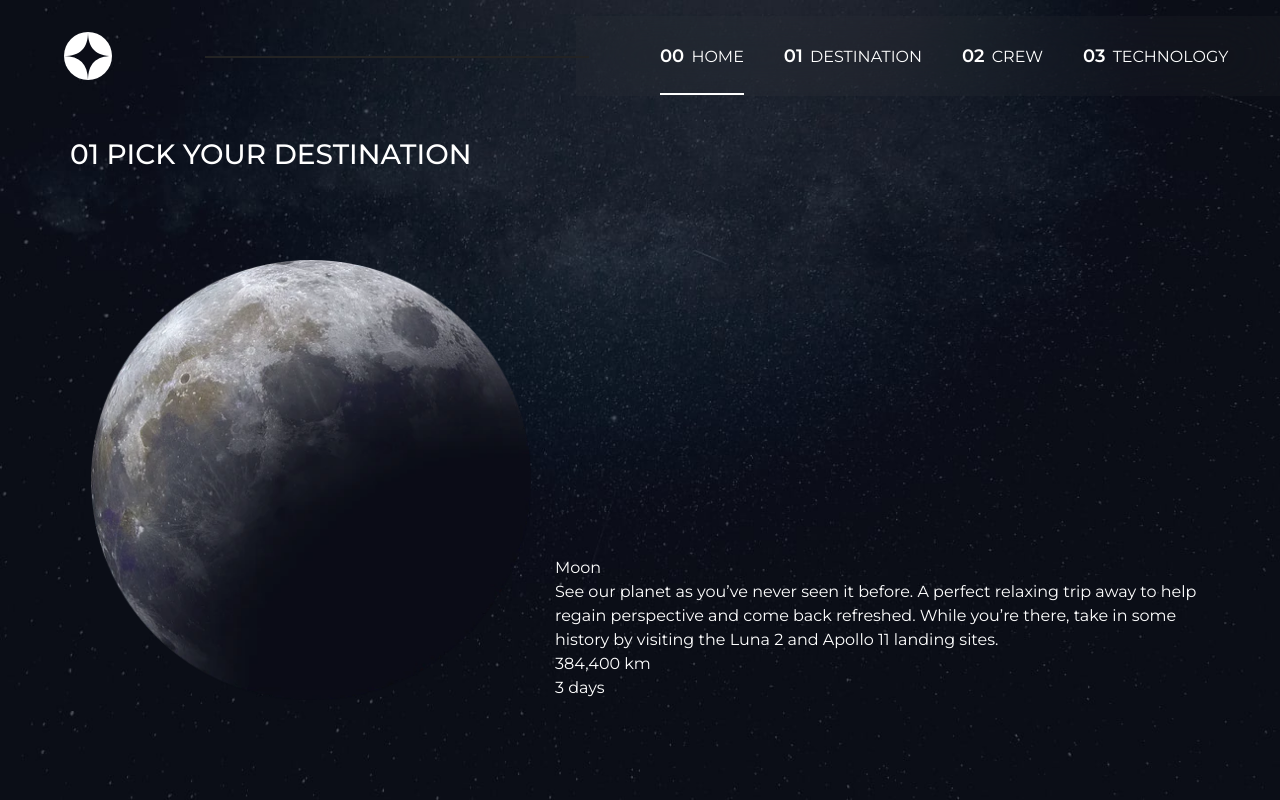
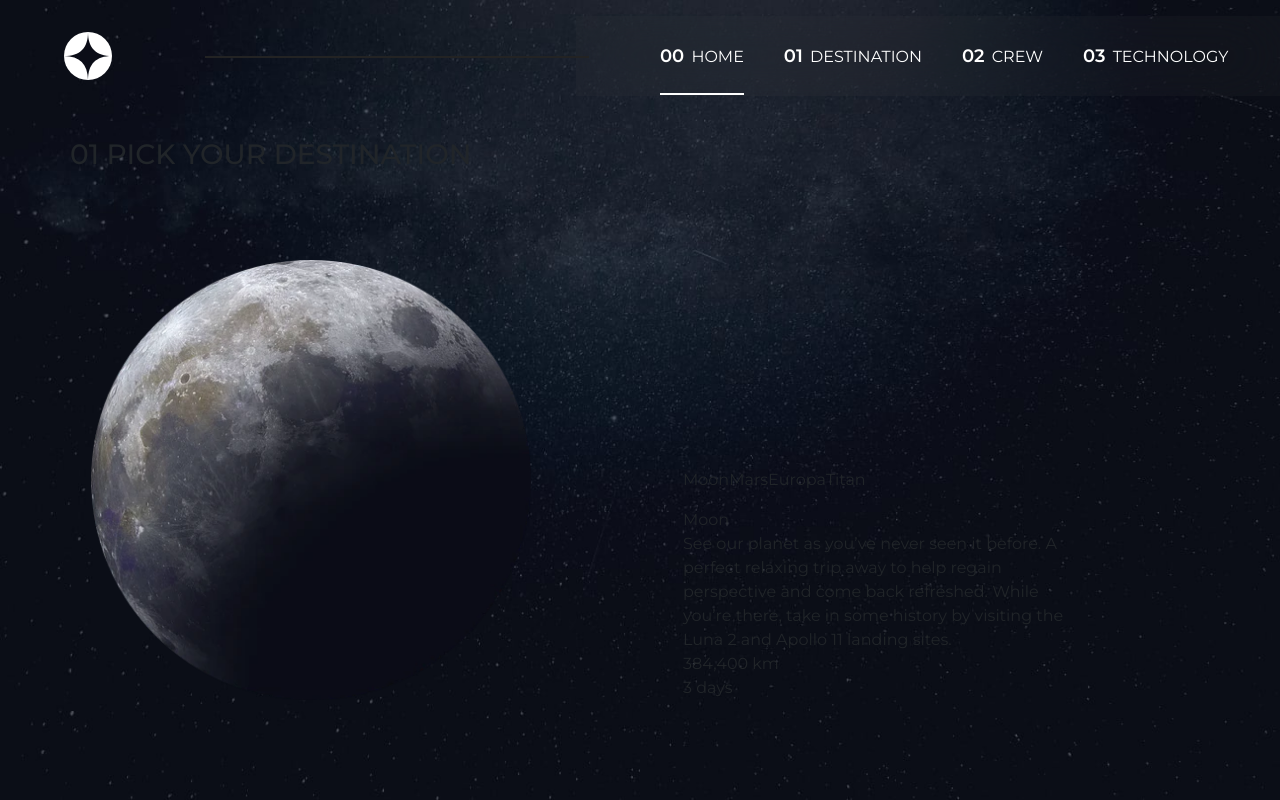
Before and after one commit to xJustFox/proj-space-website, a Vue app: page /destination in a window 1280 px wide. Built offline with nearby package versions, Linux system fonts and the light colour scheme.

Commit message:
[Upgrade] Added change planet

```diff
--- a/src/components/Page/Destination.vue
+++ b/src/components/Page/Destination.vue
@@ -4,7 +4,13 @@ export default {
     name: 'Destination',
     data() {
         return {
-            destination: data.destinations
+            destination: data.destinations,
+            planetIndex: 0,
+        }
+    },
+    methods: {
+        getPlanet(index){
+            this.planetIndex = index
         }
     },
 }
@@ -14,17 +20,20 @@ export default {
     <main>
         <div class="container-sm my-pt-136">
             <div class="row align-content-end  h-100">
-                <div class="col-12 text-white ">
+                <div class="col-12">
                     <h3><span>01</span> PICK YOUR DESTINATION</h3>
                 </div>
                 <div class="col-5 d-flex justify-content-end">
-                    <img class="planet" :src="destination[0].images.webp" alt="">
+                    <img class="planet" :src="destination[this.planetIndex].images.webp" alt="">
                 </div>
-                <div class="col-7 text-white d-flex flex-column justify-content-end">
-                    <div>{{destination[0].name}}</div>
-                    <div>{{destination[0].description}}</div>
-                    <div>{{destination[0].distance}}</div>
-                    <div>{{destination[0].travel}}</div>
+                <div class="col-7 d-flex flex-column justify-content-end p-140">
+                    <ul class="list-unstyled d-flex">
+                        <li v-for="(planet, index) in destination" :key="index" @click="getPlanet(index)">{{planet.name}}</li>
+                    </ul>
+                    <div>{{destination[this.planetIndex].name}}</div>
+                    <div>{{destination[this.planetIndex].description}}</div>
+                    <div>{{destination[this.planetIndex].distance}}</div>
+                    <div>{{destination[this.planetIndex].travel}}</div>
                 </div>
             </div>
         </div>
@@ -38,5 +47,9 @@ main {
         max-width: 440px;
         padding: 80px 0 0 0;
     }
+
+    .p-140{
+        padding: 0 140px;
+    }
 }
 </style>
```
